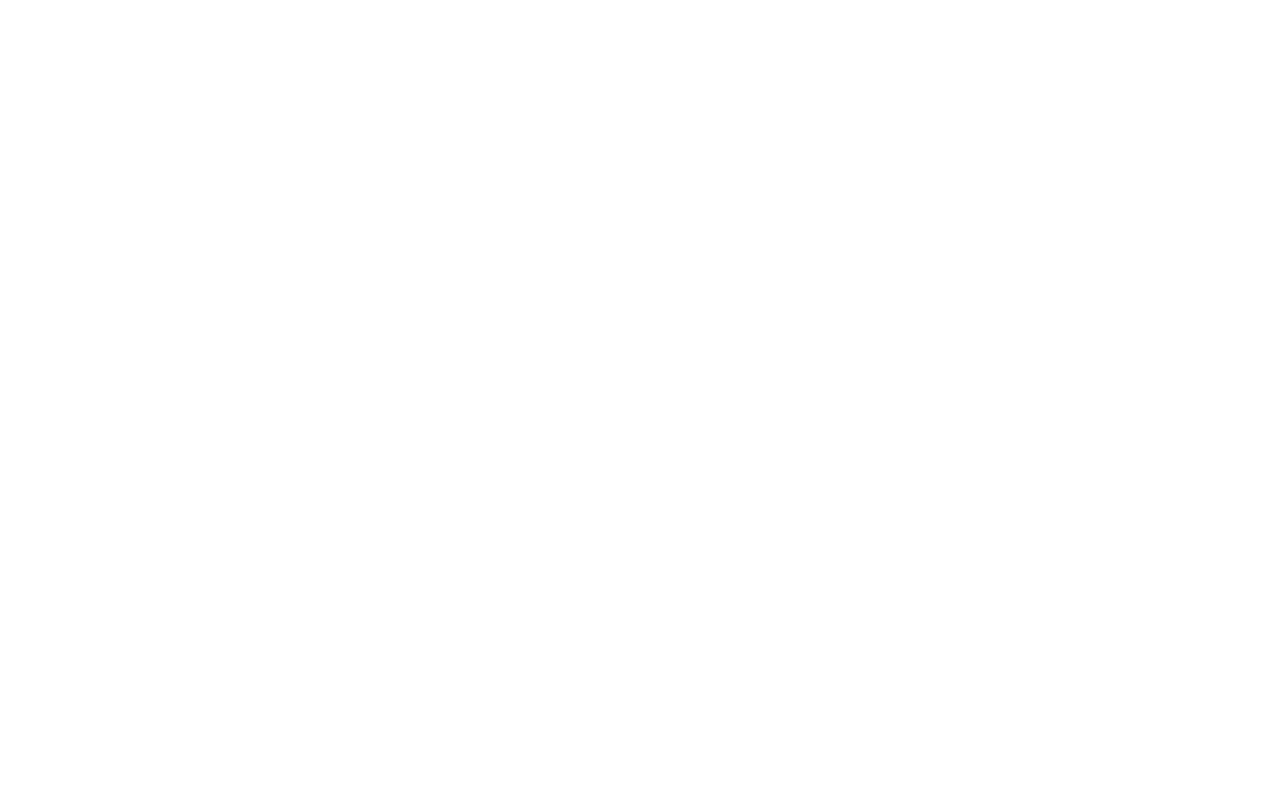
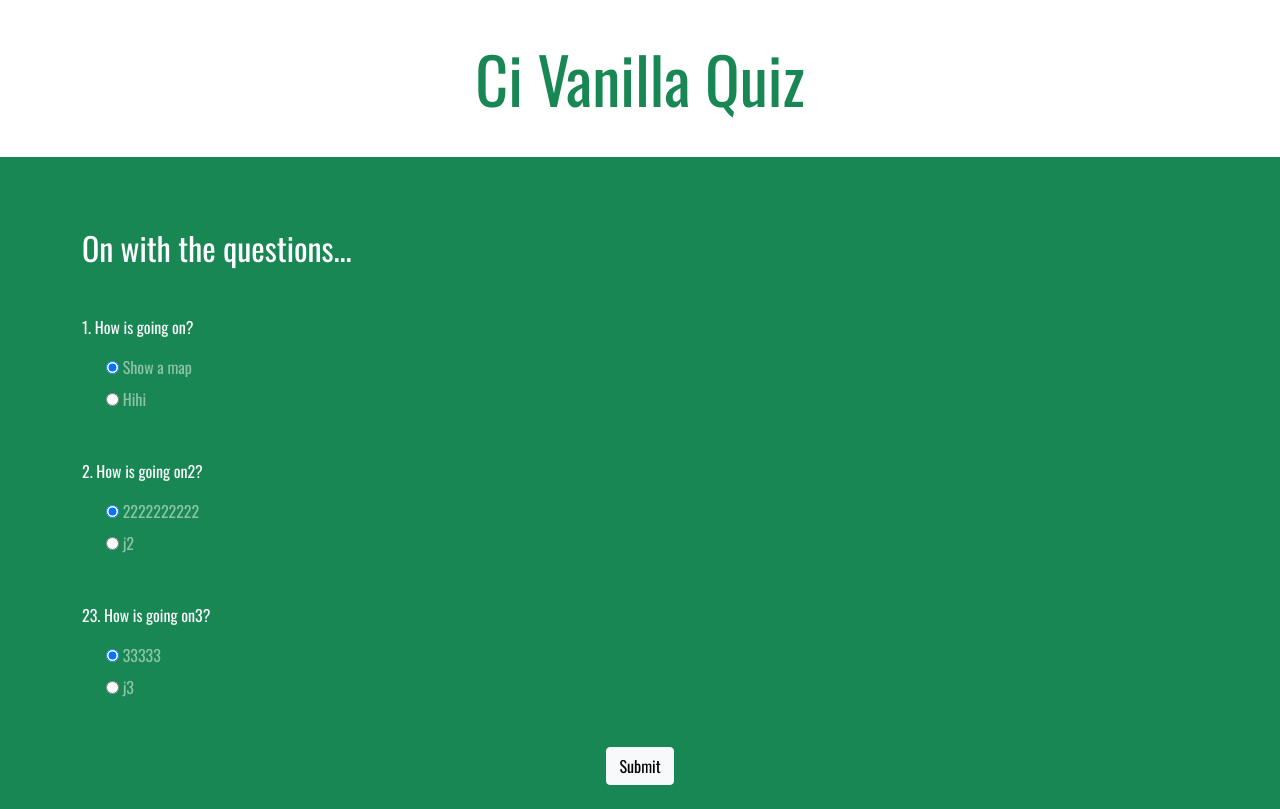
Before and after one commit to ciamac-da/ci-quiz-vanilla-js, a plain HTML site: page index.html in a window 1280 px wide. Drawn offline with nearby package versions, Linux system fonts and the light colour scheme.

Commit message:
Verified by Marti4n v1.0.2

```diff
--- a/index.html
+++ b/index.html
@@ -7,10 +7,98 @@
     <link rel="preconnect" href="https://fonts.gstatic.com" crossorigin>
     <link href="https://fonts.googleapis.com/css2?family=Oswald&display=swap" rel="stylesheet">
     <meta name="viewport" content="width=device-width, initial-scale=1.0">
+    <link href="https://cdn.jsdelivr.net/npm/bootstrap@5.1.0/dist/css/bootstrap.min.css" rel="stylesheet" integrity="sha384-KyZXEAg3QhqLMpG8r+8fhAXLRk2vvoC2f3B09zVXn8CA5QIVfZOJ3BCsw2P0p/We" crossorigin="anonymous">
+    <script src="https://cdn.jsdelivr.net/npm/bootstrap@5.1.0/dist/js/bootstrap.bundle.min.js" integrity="sha384-U1DAWAznBHeqEIlVSCgzq+c9gqGAJn5c/t99JyeKa9xxaYpSvHU5awsuZVVFIhvj" crossorigin="anonymous"></script>
     <link rel="stylesheet" href="./style.css">
     <script defer src="./index.js"></script>
-    <title>Ci Quiz</title>
+    <title>Ci Vanilla Quiz</title>
 </head>
 <body>
+    <!-- Top Section-->
+    <div class="intro py-3 bg-white text-center">
+        <div class="container">
+            <h2 class="text-success display-3 my-4">Ci Vanilla Quiz</h2>
+        </div>
+    </div>
+    <!--Quiz Section-->
+    <div class="quiz py-4 bg-success">
+        <div class="container">
+            <h2 class="my-5 text-white">On with the questions...</h2>
+            <form action="" class="quiz-form text-light">
+                <div class="my-5">
+                    <p class="load font-weight-normal">
+                        1. How is going on?
+                    </p>
+                    <div class="form-check my-2 text-white-50">
+                        <input
+                        type="radio"
+                        class=""
+                        name="q1"
+                        value="A"
+                        checked
+                        >
+                        <label for="" class="form-check-label">Show a map</label>
+                    </div>
+                    <div class="form-check my-2 text-white-50">
+                        <input
+                        type="radio"
+                        name="q1"
+                        value="B"
+                        >
+                        <label for="" class="form-check-label">Hihi</label>
+                    </div>
+                </div>
+                <div class="my-5">
+                    <p class="load font-weight-normal">
+                        2. How is going on2?
+                    </p>
+                    <div class="form-check my-2 text-white-50">
+                        <input
+                        type="radio"
+                        class=""
+                        name="q2"
+                        value="A"
+                        checked
+                        >
+                        <label for="" class="form-check-label">2222222222</label>
+                    </div>
+                    <div class="form-check my-2 text-white-50">
+                        <input
+                        type="radio"
+                        name="q2"
+                        value="B"
+                        >
+                        <label for="" class="form-check-label">j2</label>
+                    </div>
+                </div>
+                <div class="my-5">
+                    <p class="load font-weight-normal">
+                        23. How is going on3?
+                    </p>
+                    <div class="form-check my-2 text-white-50">
+                        <input
+                        type="radio"
+                        class=""
+                        name="q3"
+                        value="A"
+                        checked
+                        >
+                        <label for="" class="form-check-label">33333</label>
+                    </div>
+                    <div class="form-check my-2 text-white-50">
+                        <input
+                        type="radio"
+                        name="q3"
+                        value="B"
+                        >
+                        <label for="" class="form-check-label">j3</label>
+                    </div>
+                </div>
+                <div class="text-center">
+                    <input type="submit" class="btn btn-light">
+                </div>
+            </form>
+        </div>
+    </div>
 </body>
 </html>
```
Also changed, not shown: 1 other file.
